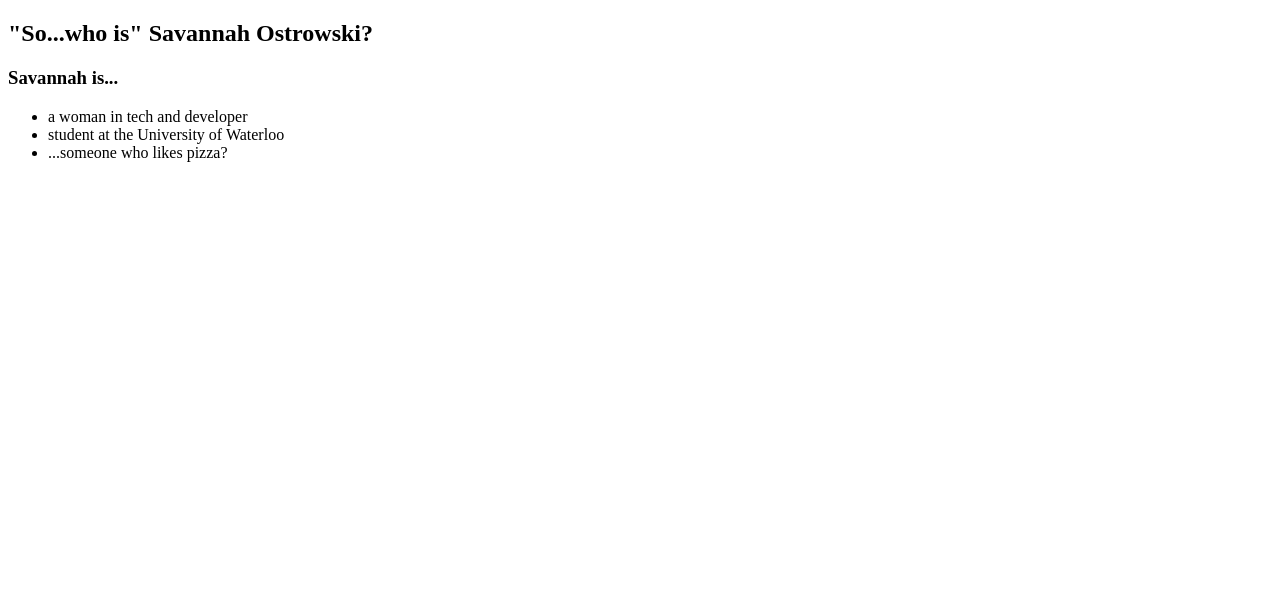
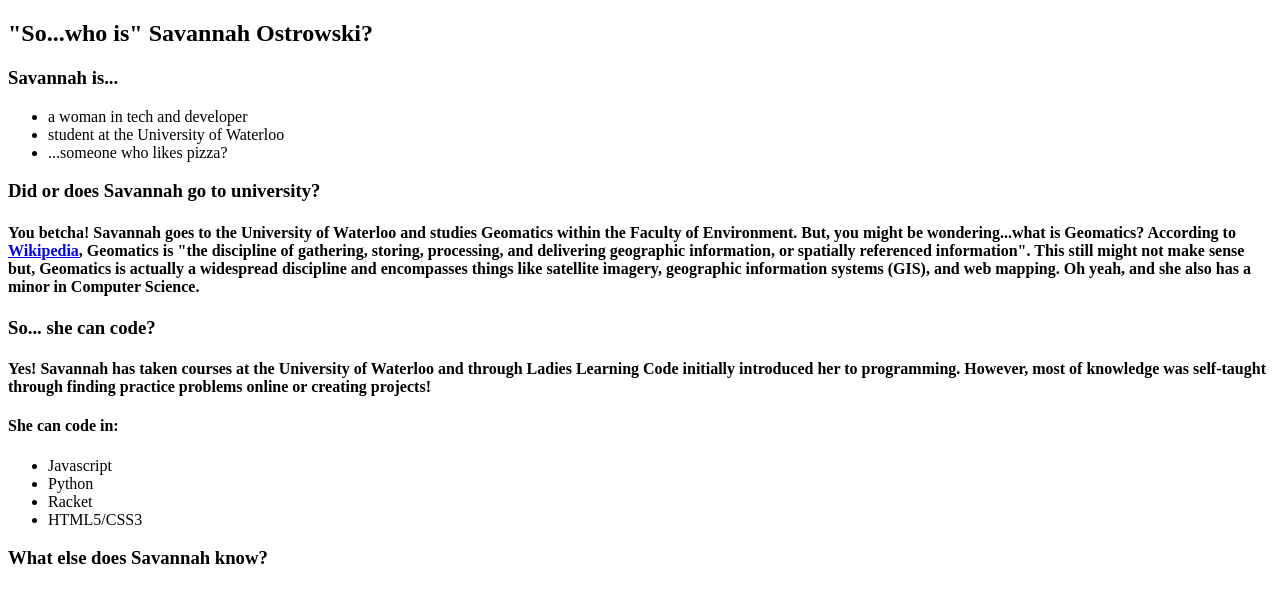
Before and after one commit to savannahostrowski/resume, a plain HTML site: page resume.html in a window 1280 px wide. Drawn offline with Linux system fonts and the light colour scheme.

Commit message:
coding and school

```diff
--- a/resume.html
+++ b/resume.html
@@ -24,3 +24,21 @@
 					<li>...someone who likes pizza?</li>
 				</ul>
 			</section>
+			<section>
+				<h3>Did or does Savannah go to university?</h3>
+				<h4>You betcha! Savannah goes to the University of Waterloo and studies Geomatics within the Faculty of Environment. But, you might be wondering...what is Geomatics? According to <a href="http://en.wikipedia.org/wiki/Geomatics">Wikipedia</a>, Geomatics is "the discipline of gathering, storing, processing, and delivering geographic information, or spatially referenced information". This still might not make sense but, Geomatics is actually a widespread discipline and encompasses things like satellite imagery, geographic information systems (GIS), and web mapping. Oh yeah, and she also has a minor in Computer Science.</h4>
+			</section>
+			<section class="code">
+				<h3>So... she can code?</h3>
+				<h4> Yes! Savannah has taken courses at the University of Waterloo and through Ladies Learning Code initially introduced her to programming. However, most of knowledge was self-taught through finding practice problems online or creating projects!</h4>
+
+					<h4>She can code in:</h4>
+					<ul>
+						<li>Javascript</li>
+						<li>Python</li>
+						<li>Racket</li>
+						<li>HTML5/CSS3</li>
+					</ul>
+			</section>
+			<section>
+				<h3> What else does Savannah know?</h3>
```
